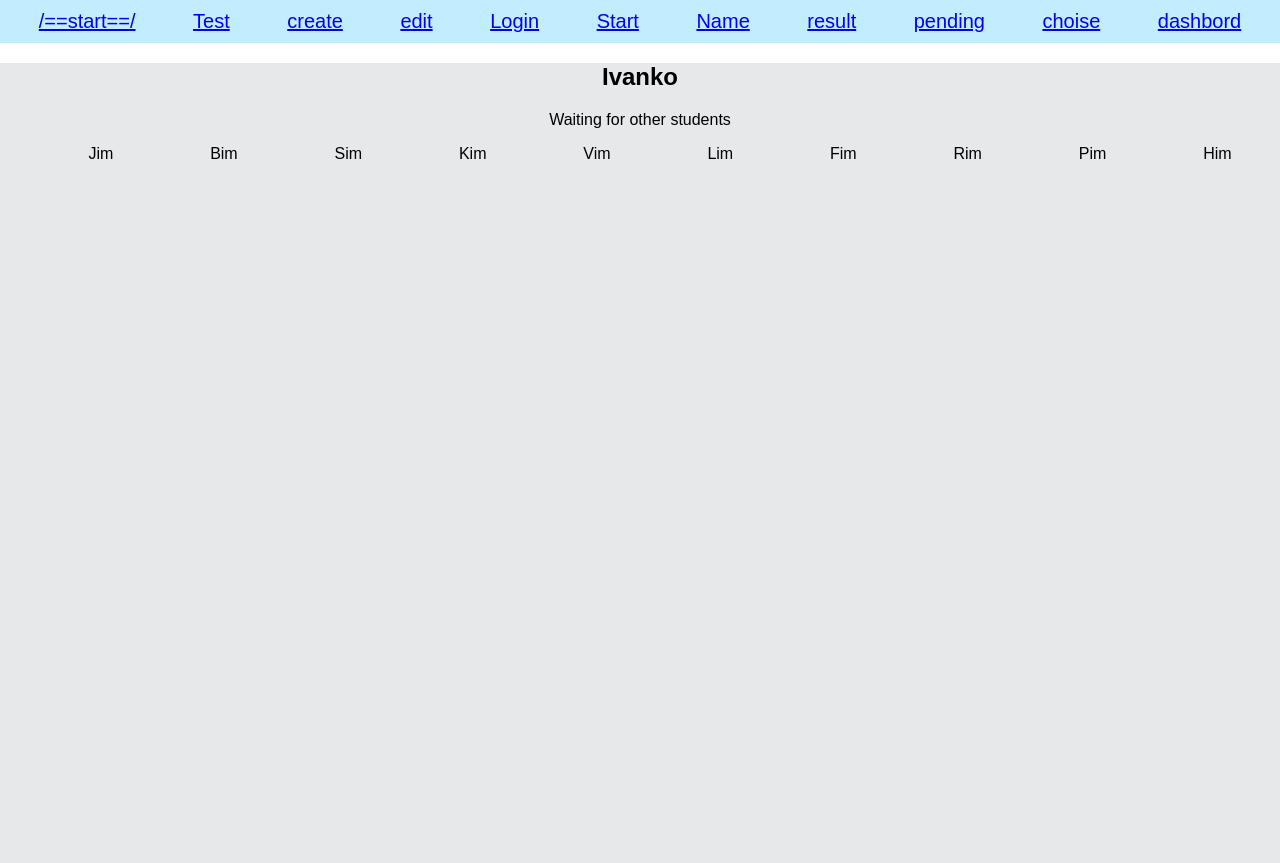
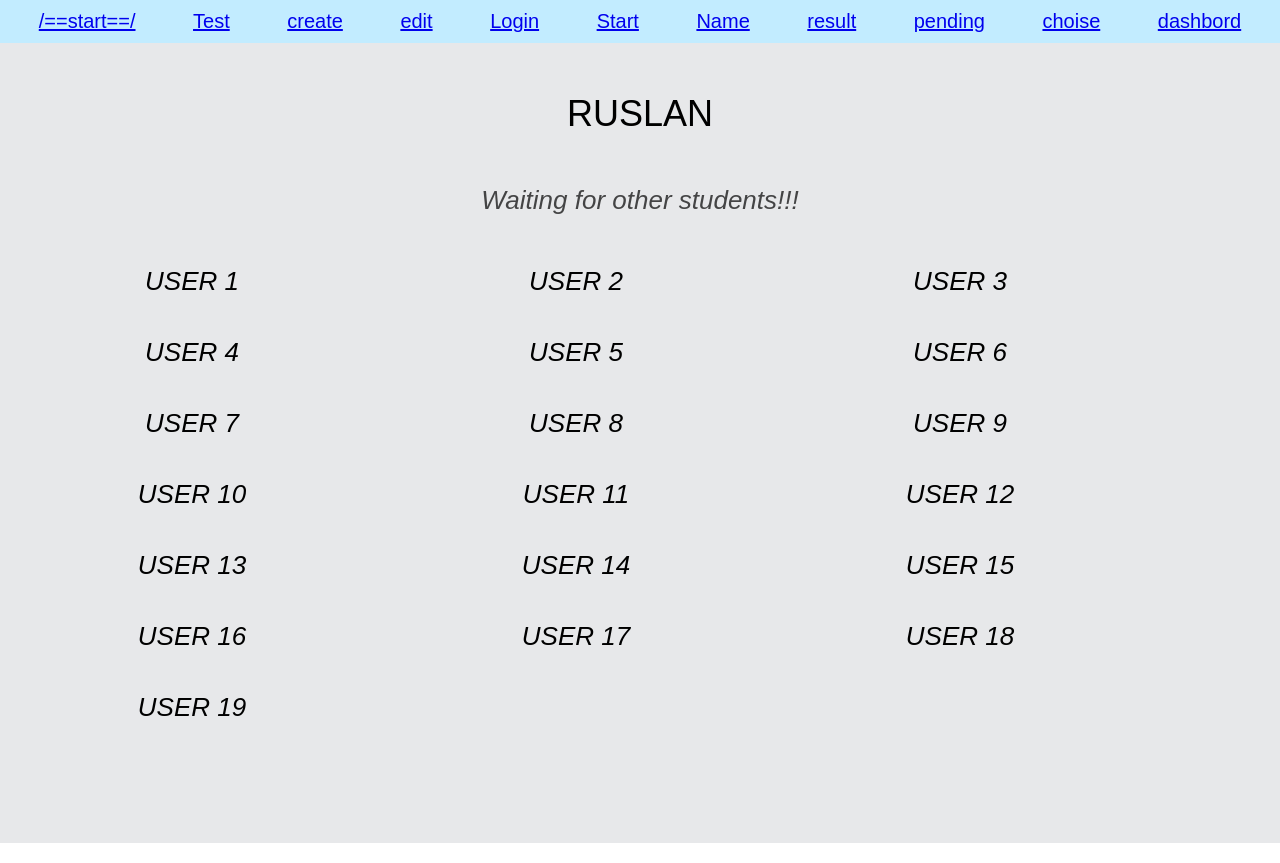
Before and after one commit to Kahoot-bootcamp4/kahootProject, a React (Create React App) app in the folder kahoot-project/: page /pending in a window 1280 px wide. Built offline with nearby package versions, Linux system fonts and the light colour scheme.

Commit message:
done component

```diff
--- a/kahoot-project/src/components/Dashbord/index.js
+++ b/kahoot-project/src/components/Dashbord/index.js
@@ -54,43 +54,83 @@ class AdminUser extends Component{
         pin: 35465,
          users: [
              {id:0,
-                 name: 'user1',
+                 name: 'user 1',
                  points: 0},
 
              {id:1,
-                 name: 'user2',
+                 name: 'user 2',
                  points: 0},
 
              {id:2,
-                 name: 'user3',
+                 name: 'user 3',
                  points: 0},
 
              {id:3,
-                 name: 'user4',
+                 name: 'user 4',
                  points: 0},
 
              {id:4,
-                 name: 'user5',
+                 name: 'user 5',
                  points: 0},
 
              {id:5,
-                 name: 'user6',
+                 name: 'user 6',
                  points: 0},
 
              {id:6,
-                 name: 'user7',
+                 name: 'user 7',
                  points: 0},
 
              {id:7,
-                 name: 'user8',
+                 name: 'user 8',
                  points: 0},
 
              {id:8,
-                 name: 'user9',
+                 name: 'user 9',
                  points: 0},
 
              {id:9,
-                 name: 'user10',
+                 name: 'user 10',
+                 points: 0},
+
+             {id:10,
+                 name: 'user 11',
+                 points: 0},
+
+             {id:11,
+                 name: 'user 12',
+                 points: 0},
+
+             {id:12,
+                 name: 'user 13',
+                 points: 0},
+
+             {id:13,
+                 name: 'user 14',
+                 points: 0},
+
+             {id:14,
+                 name: 'user 15',
+                 points: 0},
+
+             {id:15,
+                 name: 'user 16',
+                 points: 0},
+
+             {id:16,
+                 name: 'user 17',
+                 points: 0},
+
+             {id:17,
+                 name: 'user 18',
+                 points: 0},
+
+             {id:18,
+                 name: 'user 19',
+                 points: 0},
+
+             {id:19,
+                 name: 'user 20',
                  points: 0}
          ]
     };
--- a/kahoot-project/src/components/PendingRoom/index.js
+++ b/kahoot-project/src/components/PendingRoom/index.js
@@ -1,34 +1,160 @@
 import  React, {Component} from "react";
 import styled from 'styled-components';
 
+//
+                // <ul>
+                //     {this.state.userList.map((userList, index) => {
+                //         return <li>{this.state.userList[index]}</li>
+                //     })}
+                // </ul>
+                //
+
+const Container = styled.div`
+    font-style: italic;
+    font-size: 26px;
+`
+
+const Ul = styled.div`
+  list-style: none;
+  display: flex;
+  flex-wrap: wrap;
+  padding: 50px 0;
+`
 
 const Div = styled.div`
 background-color: #e7e8ea;
 height: 100vh;
 `
 
+const Li = styled.div`
+  flex-basis: 30%;
+  margin-top: 40px;
+  :nth-child(-n+3) {
+    margin-top: 0;
+    }
+`
 
+const H1 = styled.div`
+font-size: 36px;
+padding: 50px 0;
+display: flex;
+    flex-direction: row;
+    justify-content: space-around;
+    width: 100%;
+`
+
+const Btn = styled.div`
+width: 100%;
+display: flex;
+flex-direction: row;
+justify-content: space-between;
+`
+const P = styled.div`
+font-size: 26px;
+font-style: italic;
+opacity: .7;
+`
 
 class PedingRoom extends Component{
     state = {
-        currentUser: 'Ivanko',
-        userList: ['Jim', 'Bim', 'Sim', 'Kim', 'Vim', 'Lim', 'Fim', 'Rim', 'Pim', 'Him']
+        currentUser: 'RUSLAN',
+        users: [
+            {id:0,
+                name: 'user 1',
+                points: 0},
+
+            {id:1,
+                name: 'user 2',
+                points: 0},
+
+            {id:2,
+                name: 'user 3',
+                points: 0},
+
+            {id:3,
+                name: 'user 4',
+                points: 0},
+
+            {id:4,
+                name: 'user 5',
+                points: 0},
+
+            {id:5,
+                name: 'user 6',
+                points: 0},
+
+            {id:6,
+                name: 'user 7',
+                points: 0},
+
+            {id:7,
+                name: 'user 8',
+                points: 0},
+
+            {id:8,
+                name: 'user 9',
+                points: 0},
+
+            {id:9,
+                name: 'user 10',
+                points: 0},
+
+            {id:10,
+                name: 'user 11',
+                points: 0},
+
+            {id:11,
+                name: 'user 12',
+                points: 0},
+
+            {id:12,
+                name: 'user 13',
+                points: 0},
+
+            {id:13,
+                name: 'user 14',
+                points: 0},
+
+            {id:14,
+                name: 'user 15',
+                points: 0},
+
+            {id:15,
+                name: 'user 16',
+                points: 0},
+
+            {id:16,
+                name: 'user 17',
+                points: 0},
+
+            {id:17,
+                name: 'user 18',
+                points: 0},
+
+            {id:18,
+                name: 'user 19',
+                points: 0}
+        ]
     };
 
     render(){
         return(
+
             <Div>
 
-                <h2>{this.state.currentUser}</h2>
-                <p>Waiting for other students</p>
-                <ul className='pending-room__user-list'>
-                    {this.state.userList.map((userList, index) => {
-                        return <li>{this.state.userList[index]}</li>
-                    })}
-                </ul>
+                <H1>{this.state.currentUser}</H1>
+                <P>Waiting for other students!!!</P>
+                <Container>
+                    <Ul>
+                        {this.state.users.map((users, index) => {
+                            return <Li>{this.state.users[index].name.toUpperCase()}</Li>
+                        })}
+                    </Ul>
+                </Container>
+
+
+
             </Div>
-        )
-    }
-}
 
+        )}}
 export default PedingRoom;
--- a/kahoot-project/src/components/User_Name/UserName.js
+++ b/kahoot-project/src/components/User_Name/UserName.js
@@ -39,8 +39,8 @@ const Name = styled.div`
                 <Input type="text"
                        className="login__name"
                        placeholder="Name"
-                       value={password}
-                       onChange={this.changeInput.bind(this, 'password')}
+                       value={nickName}
+                       onChange={this.changeInput.bind(this, 'nickName')}
                 />
                 <br/>
                 <Button width={40}  onClick={this.login}>Enter</Button>
--- a/kahoot-project/src/components/User_Start_Page/UserStartPage.js
+++ b/kahoot-project/src/components/User_Start_Page/UserStartPage.js
@@ -67,8 +67,8 @@ const Pin = styled.div`
                 <Input type="text"
                        className="login__name"
                        placeholder="Pin"
-                       value={login}
-                       onChange={this.changeInput.bind(this, 'login')}
+                       value={this.state.pinCode}
+                       onChange={this.changeInput.bind(this, 'pinCode')}
                 />
                <br/>
                 <Button  width={40} onClick={this.login}>Enter</Button>
--- a/kahoot-project/src/components/adminChoiseTest/AdminChoiseTest.js
+++ b/kahoot-project/src/components/adminChoiseTest/AdminChoiseTest.js
@@ -7,7 +7,7 @@ const Wraper = styled.div`
     padding-top: 100px;
     display:block;
     width: 100%;
-    //height: 100vh;
+    height: 100vh;
     background-color: #e7e8ea;
 `;
 
@@ -27,6 +27,10 @@ const P  = styled.p`
     color: #7e2aa7;
     width: 397.2px;
         `;
+
+const Div  = styled.div`
+margin-left: 180px;
+`
 
 
 class AdminChoiseTest extends Component{
@@ -127,7 +131,7 @@ class AdminChoiseTest extends Component{
     render(){
         return(
             <Wraper>
-                <Link to='/create'><Button >Create Test</Button></Link>
+                <Div> <Link to='/create'><Button>Create Test</Button></Link></Div>
                 <Ul>
                     {this.state.tests.map((key,i)=>{
                         return (<Li id={key._id}>
--- a/kahoot-project/src/components/resultPage/index.js
+++ b/kahoot-project/src/components/resultPage/index.js
@@ -3,51 +3,81 @@ import styled from 'styled-components';
 
 const Wraper = styled.div`
 background-color: #e7e8ea;
- flex-direction: column;
  width: 100%;
     height: 100vh;
     display: flex;
     font-size: 30px;
+   display: flex;
+   flex-direction: column;
+   //flex-wrap: wrap;
 `;
+
 const Ul = styled.ul`
  list-style: none;
-      display: flex;
      flex-direction: column;
-`;
-const Li = styled.li`
-
-display: flex;
-
+     margin: auto;
 
 `;
 
+const Li = styled.li`
+:first-child {
+    background: url(http://i.imgur.com/XC7Sd03.png) rgba(25, 255, 255, 0.2) center no-repeat/cover;
+   background-blend-mode: multiply;
+   color: #fff;
+
+    }
+display: flex;
+align-self: center;
+`;
+
+const P = styled.li`
+margin: 30px 100px;
+`
+
+const Div = styled.div`
+display: flex;
+margin:0 auto;
+padding-top: 80px;
+`
+const Div2 = styled.div`
+margin: auto;
+
+`
+
+
+const H1 = styled.p`
+margin-left: 321px;
+`
+const H2 = styled.p`
+margin-left: 208px;
+`
 
 
 class ResultPage extends Component {
     state =[
         {
-          name: 'first',
+          name: 'USER1',
           score:1036
         },{
-            name: 'second',
+            name: 'USER2',
             score:1202
         },{
-            name: 'third',
+            name: 'USER3',
             score:2036
         },{
-            name: 'for',
+            name: 'USER4',
             score:202
         },{
-            name: 'Вася',
+            name: 'USER5',
             score:10
         },{
-            name: 'Петя',
+            name: 'USER6',
             score:1302
         },{
-            name: 'Коля',
+            name: 'USER7',
             score:2022
         },{
-            name: 'Миша',
+            name: 'USER8',
             score:402
         }
     ];
@@ -56,15 +86,22 @@ class ResultPage extends Component {
     return (
 
         <Wraper>
+
+
+           <Div>
+               <H1>NAME</H1><H2>SCORE</H2></Div>
+<Div2>
     <Ul>
         {this.state.sort((a,b)=>{
               return  b.score - a.score;
             }).map((item,e)=>{
                 let a = e;
                 a++;
-                return  <Li><p>№{a}</p>  <p>name ={this.state[e].name}</p><p>score = {this.state[e].score}</p> </Li>})}
-
+                return  <Li><P>№{a}</P>  <P>{this.state[e].name}</P>
+                    <P>{this.state[e].score}</P>
+                </Li>})}
                 </Ul>
+</Div2>
         </Wraper>
     )
 
```
Also changed, not shown: kahoot-project/src/components/users_testing_page/index.js (+20 -20 lines). Lines whose indentation alone changed are shown as unchanged.
